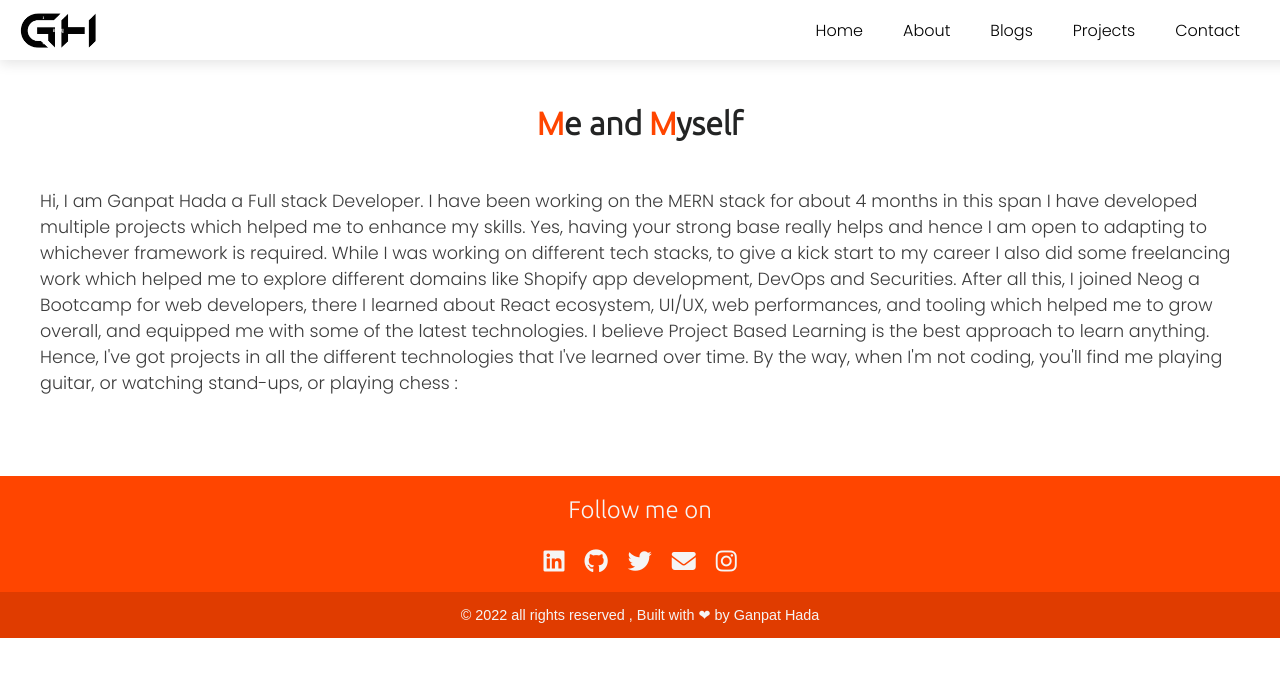
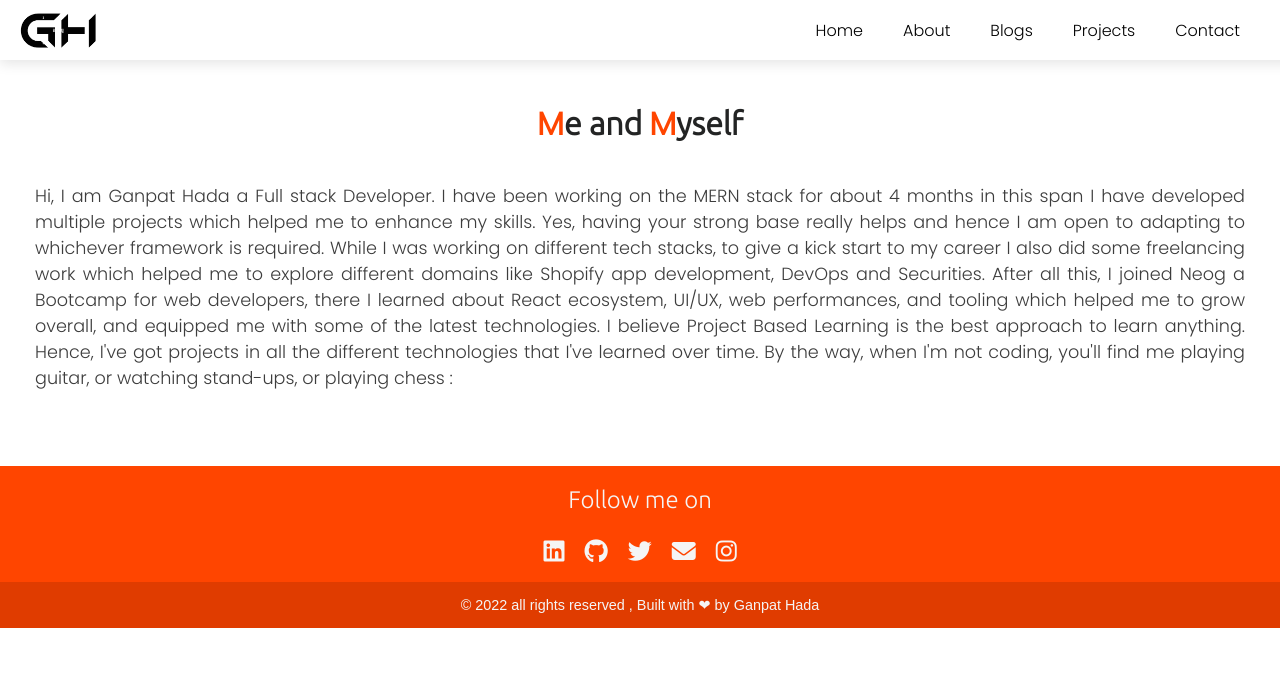
Before and after one commit to GanpatHada/ganpathada-portfolio, a React (Create React App) app: page /about in a window 1280 px wide. Shown: the top 676 px of the page. Built offline with nearby package versions, Linux system fonts and the light colour scheme; a web font is replaced by a local one.

Commit message:
-no-commit

```diff
--- a/src/App.css
+++ b/src/App.css
@@ -428,9 +428,10 @@ footer i{
 
 }
 #about div {
-  padding: 20px;
+  padding: 15px;
   color: #3d3d3d;
   font-size: 1.1rem;
+  text-align: justify;
 }
 @media (min-width: 748px) and (max-width: 1000px){
   main h1{
```
